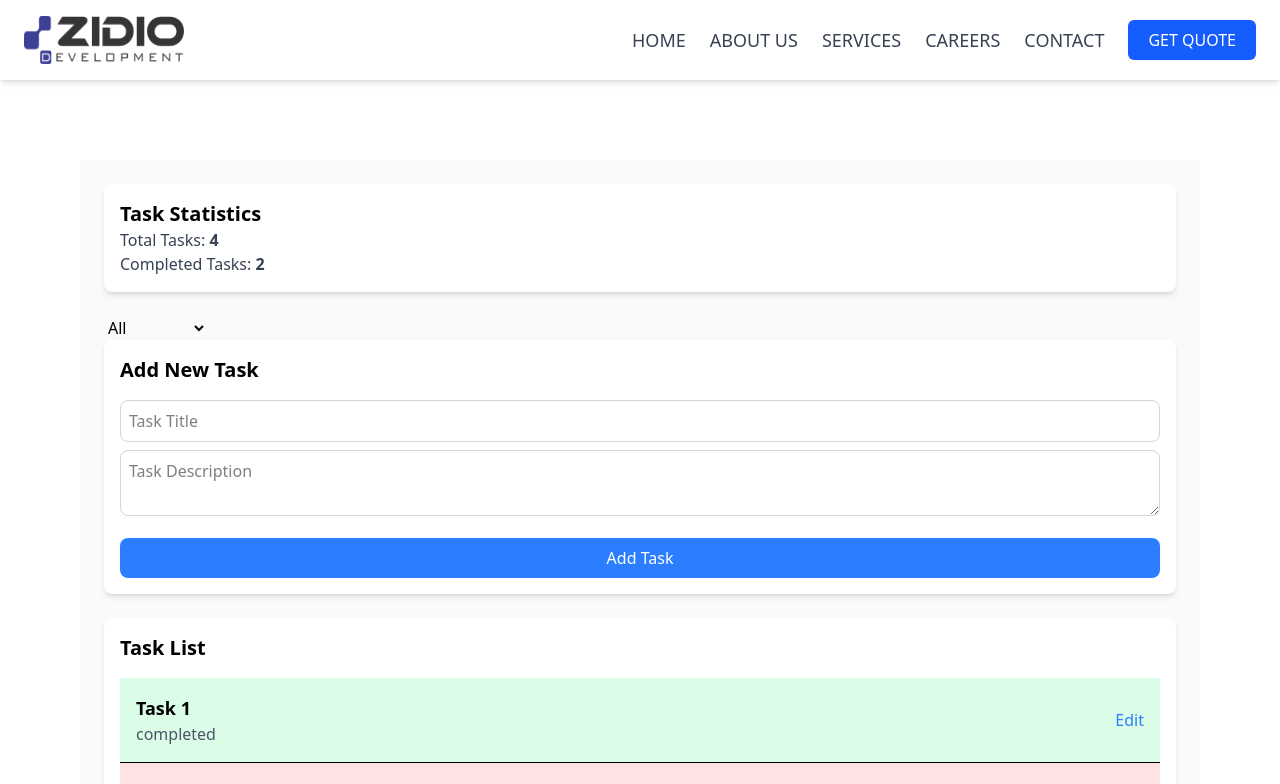
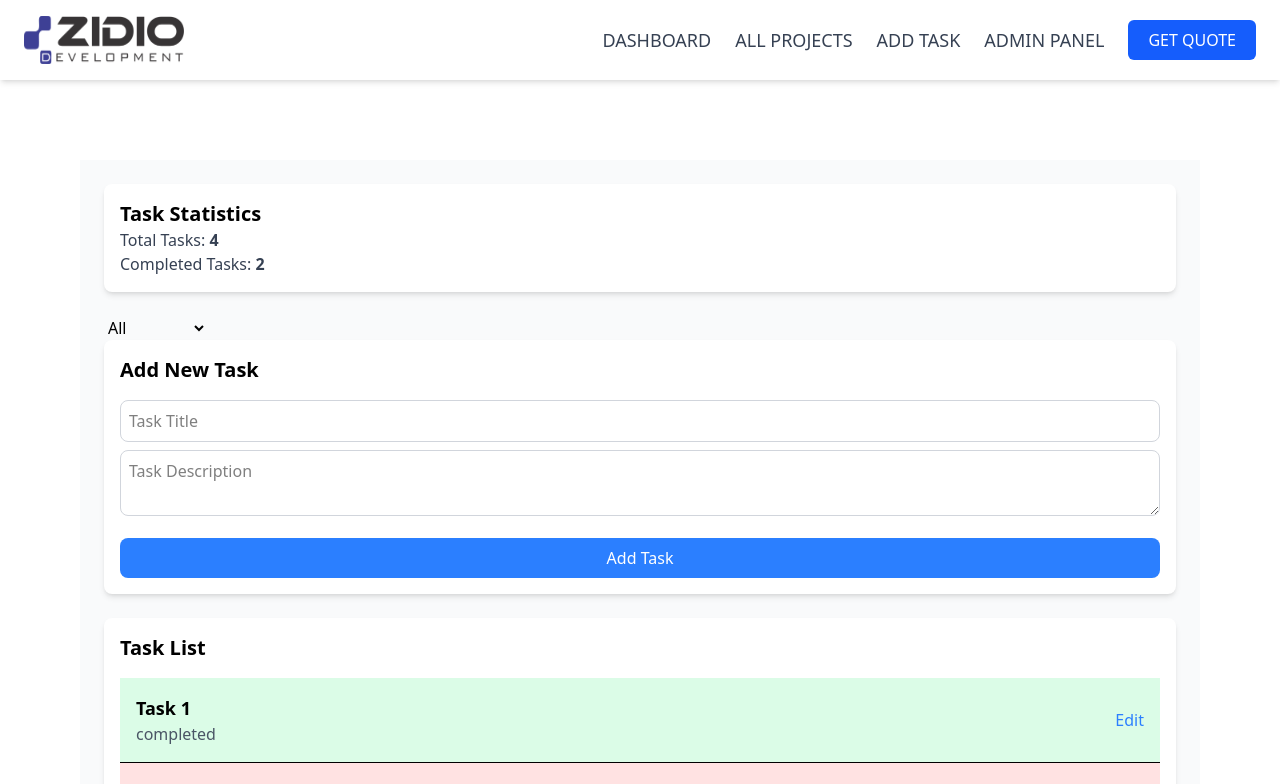
Before and after one commit to iamaltaf786/zidio_development_project, a React (Vite) app in the folder client/: page /home in a window 1280 px wide. Shown: the top 784 px of the page. Built offline with nearby package versions, Linux system fonts and the light colour scheme.

Commit message:
navbar updated

```diff
--- a/client/src/components/Navbar.jsx
+++ b/client/src/components/Navbar.jsx
@@ -26,14 +26,31 @@ function Navbar() {
 
         {/* Navigation Links */}
         <div
-          className={`lg:flex items-center justify-between w-full lg:w-auto transition-all duration-300 ease-in-out ${menuOpen ? "block" : "hidden"}`}
+          className={`lg:flex items-center justify-between w-full lg:w-auto transition-all duration-300 ease-in-out ${
+            menuOpen ? "block" : "hidden"
+          }`}
         >
           <ul className="lg:flex items-center gap-6 text-lg text-gray-700 flex flex-col lg:flex-row mt-4 lg:mt-0">
-            <li><Link to="/" className="hover:text-blue-600">HOME</Link></li>
-            <li><Link to="/about" className="hover:text-blue-600">ABOUT US</Link></li>
-            <li><Link to="/services" className="hover:text-blue-600">SERVICES</Link></li>
-            <li><Link to="/careers" className="hover:text-blue-600">CAREERS</Link></li>
-            <li><Link to="/contact" className="hover:text-blue-600">CONTACT</Link></li>
+            <li>
+              <Link to="/" className="hover:text-blue-600">
+                DASHBOARD
+              </Link>
+            </li>
+            <li>
+              <Link to="/about" className="hover:text-blue-600">
+                ALL PROJECTS
+              </Link>
+            </li>
+            <li>
+              <Link to="/services" className="hover:text-blue-600">
+                ADD TASK
+              </Link>
+            </li>
+            <li>
+              <Link to="/services" className="hover:text-blue-600">
+                ADMIN PANEL
+              </Link>
+            </li>
           </ul>
 
           {/* CTA Buttons */}
```
